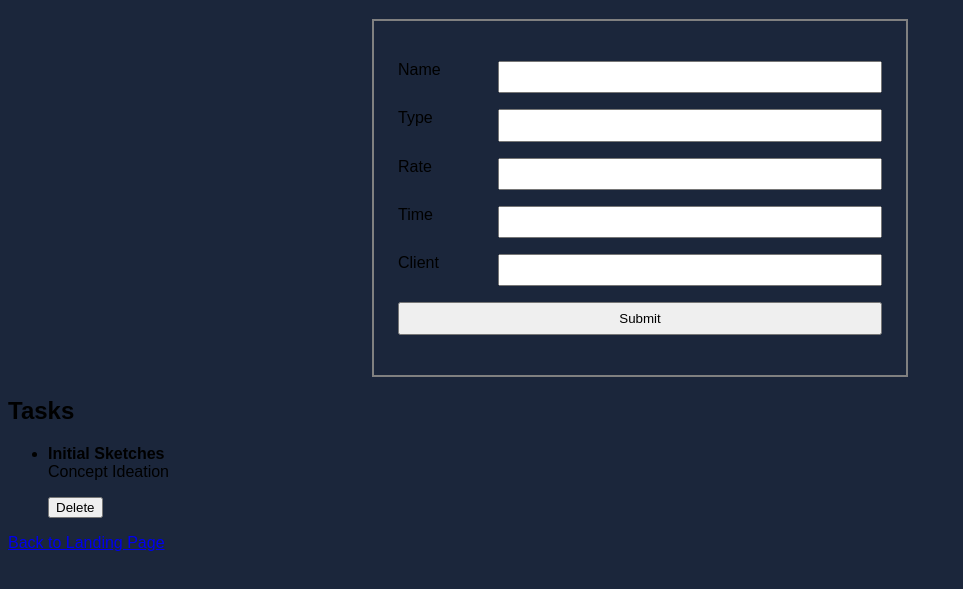
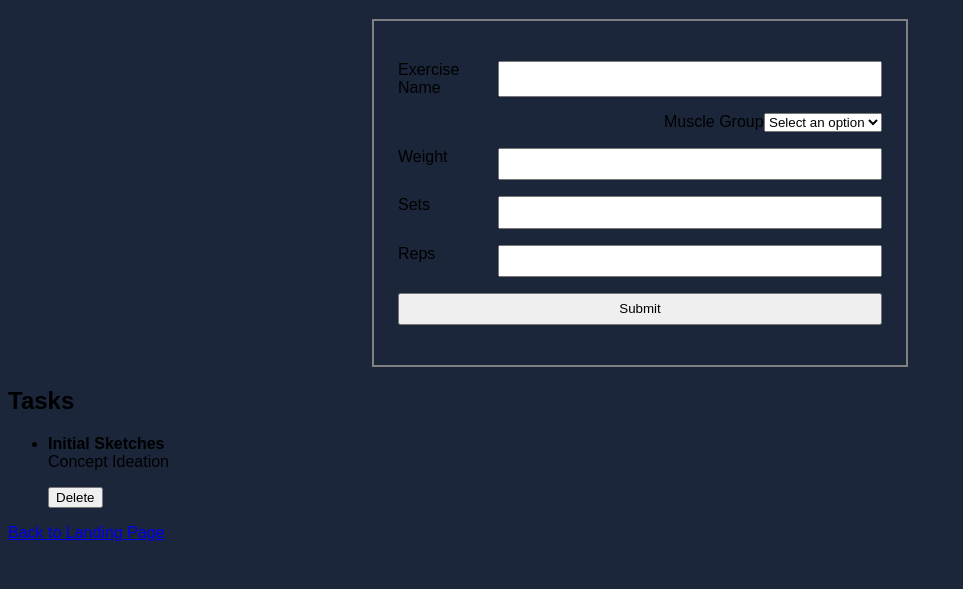
Before and after one commit to cbhog/cbho6100_tracker, a website: page public/index.html in a window 1280 px wide. Shown: the part 61-650 px from the top of the page, without its empty margins (0-963 px from the left). Drawn offline with Linux system fonts and the light colour scheme.

Commit message:
changing task tracker values to workout tracker

```diff
--- a/public/index.html
+++ b/public/index.html
@@ -12,24 +12,29 @@
   <header><h1>Task Tracker</h1></header>
   <form id="taskform">
     <div class="form-row">
-      <label for="taskName">Name</label>
+      <label for="taskName">Exercise Name</label>
       <input type="text" name="taskName" id="taskName" required="true" />
     </div>
     <div class="form-row">
-      <label for="taskType">Type</label>
-      <input type="text" name="taskType" id="taskType" required="true" />
+      <label for="taskType">Muscle Group</label>
+      <select name="taskType" id="taskType" required="true">
+        <option value="">Select an option</option>
+        <option value="Chest">Chest</option>
+        <option value="Shoulders">Shoulders</option>
+        <option value="Triceps">Triceps</option>
+      </select>
     </div>
     <div class="form-row">
-      <label for="taskRate">Rate</label>
+      <label for="taskRate">Weight</label>
       <input type="number" name="taskRate" id="taskRate" required="true" />
     </div>
     <div class="form-row">
-      <label for="taskTime">Time</label>
+      <label for="taskTime">Sets</label>
       <input type="number" name="taskTime" id="taskTime" required="true" />
     </div>
     <div class="form-row">
-      <label for="taskClient">Client</label>
-      <input type="text" name="taskClient" id="taskClient" required="true" />
+      <label for="taskClient">Reps</label>
+      <input type="number" name="taskClient" id="taskClient" required="true" />
     </div>
     <div class="form-row">
       <input type="submit"/>
@@ -39,7 +44,6 @@
   <ul id="tasklist"></ul>
   <a href='landing.html'>Back to Landing Page</a>
   <script src="script.js"></script>
-  </script>
 </body>
 
 </html>
```
